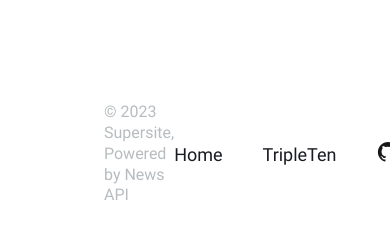
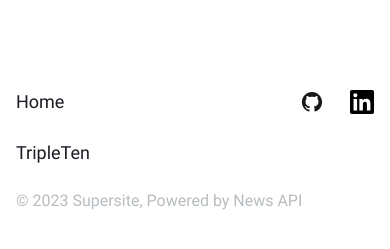
Before and after one commit to toriroe/newsexplorer_frontend, a React (Create React App) app: page /saved-news in a window 390 px wide. Shown: the part 3605-3854 px from the top of the page. Built offline with nearby package versions, Linux system fonts and the light colour scheme.

Commit message:
make footer responsive for tablet and mobile

```diff
--- a/src/components/About/About.css
+++ b/src/components/About/About.css
@@ -4,7 +4,8 @@
 }
 
 .about__image {
-  border-radius: 50%;
+  display: block;
+  border-radius: 100%;
   max-width: 464px;
   width: 100%;
   height: 464px;
--- a/src/components/Footer/Footer.css
+++ b/src/components/Footer/Footer.css
@@ -1,6 +1,6 @@
 .footer {
   display: flex;
-  justify-content: space-between;
+  justify-content: flex-end;
   padding: 32px 104px 26px;
   font-family: "Roboto", Arial, sans-serif;
   font-weight: 400;
@@ -8,6 +8,7 @@
 
 .footer__text {
   margin: 0;
+  margin-right: auto;
   align-self: center;
   font-size: 16px;
   line-height: 1.3;
@@ -27,17 +28,56 @@
   margin-right: 40px;
 }
 
-.footer__anchor-icon {
-  cursor: default;
+.footer__icons {
+  display: flex;
+  margin: 0;
+  padding: 0;
+  gap: 26px;
+}
+
+.footer__icon-item {
+  list-style-type: none;
 }
 
 .footer__icon {
   width: 24px;
   height: 24px;
-  margin-right: 26px;
   cursor: pointer;
 }
 
-.footer__icon_last {
-  padding-right: 0;
+@media screen and (max-width: 980px) {
+  .footer {
+    padding: 24px 40px 18px;
+  }
 }
+
+@media screen and (max-width: 700px) {
+  .footer {
+    display: grid;
+    grid-template-columns: 2fr 1fr;
+    grid-template-rows: 1fr 1fr;
+    grid-template-areas: "links icons" "copyright copyright";
+    padding: 20px 16px 22px;
+  }
+
+  .footer__text {
+    grid-area: copyright;
+  }
+
+  .footer__links {
+    display: flex;
+    flex-direction: column;
+    height: 74px;
+    justify-content: space-between;
+    align-items: flex-start;
+  }
+
+  .footer__links-text {
+    grid-area: links;
+  }
+
+  .footer__icons {
+    grid-area: icons;
+    justify-content: flex-end;
+  }
+}
--- a/src/components/Footer/Footer.js
+++ b/src/components/Footer/Footer.js
@@ -7,6 +7,7 @@ const Footer = () => {
   return (
     <footer className="footer">
       <p className="footer__text">&copy; 2023 Supersite, Powered by News API</p>
+
       <div className="footer__links">
         <Link to="/" className="footer__link">
           Home
@@ -14,16 +15,19 @@ const Footer = () => {
         <a href="https://tripleten.com/" className="footer__link">
           TripleTen
         </a>
-        <a href="https://github.com/toriroe" className="footer__anchor-icon">
-          <img src={gitHub} className="footer__icon" />
-        </a>
-        <a
-          href="https://www.linkedin.com/in/tori-roettger723"
-          className="footer__anchor-icon"
-        >
-          <img src={linkedIn} className="footer__icon footer__icon_last" />
-        </a>
       </div>
+      <ul className="footer__icons">
+        <li className="footer__icon-item">
+          <a href="https://github.com/toriroe">
+            <img src={gitHub} className="footer__icon" />
+          </a>
+        </li>
+        <li className="footer__icon-item">
+          <a href="https://www.linkedin.com/in/tori-roettger723">
+            <img src={linkedIn} className="footer__icon" />
+          </a>
+        </li>
+      </ul>
     </footer>
   );
 };
```
